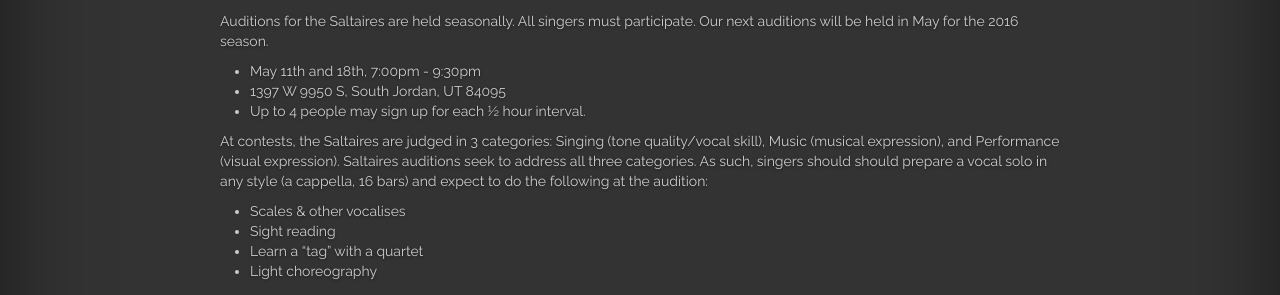
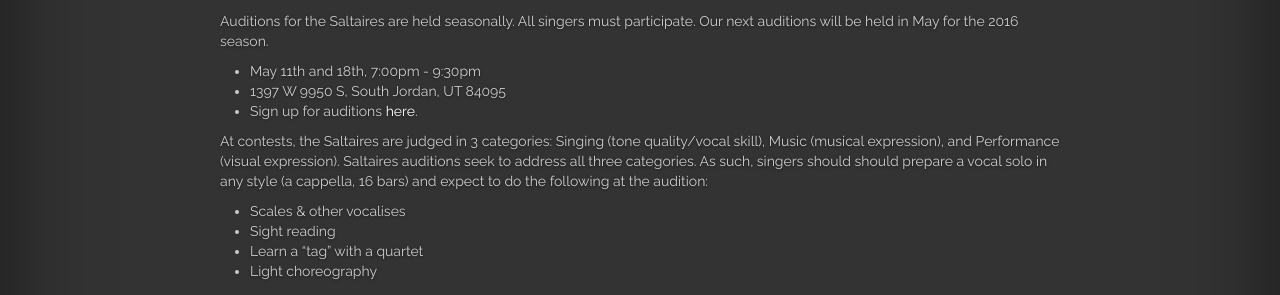
Before and after one commit to cayblood/saltaires, a Jekyll site: the page built from jekyll-site/join.md, in a window 1280 px wide. Shown: the part 230-525 px from the top of the page. Built offline with Jekyll 4.4.1, drawn with Linux system fonts in a browser that asks for light colours; nearby versions of some CDN libraries; library files that are not in the unit come from our copies.

Commit message:
Added audition signup link

```diff
--- a/jekyll-site/join.md
+++ b/jekyll-site/join.md
@@ -14,7 +14,7 @@
 
 * May 11th and 18th, 7:00pm - 9:30pm
 * 1397 W 9950 S, South Jordan, UT 84095
-* Up to 4 people may sign up for each ½ hour interval.
+* Sign up for auditions [here](http://www.signupgenius.com/go/30E084FA5AA2CA2FD0-saltaires).
 
 At contests, the Saltaires are judged in 3 categories: Singing (tone quality/vocal skill), Music (musical expression), and Performance (visual expression). Saltaires auditions seek to address all three categories. As such, singers should should prepare a vocal solo in any style (a cappella, 16 bars) and expect to do the following at the audition:
 
```
